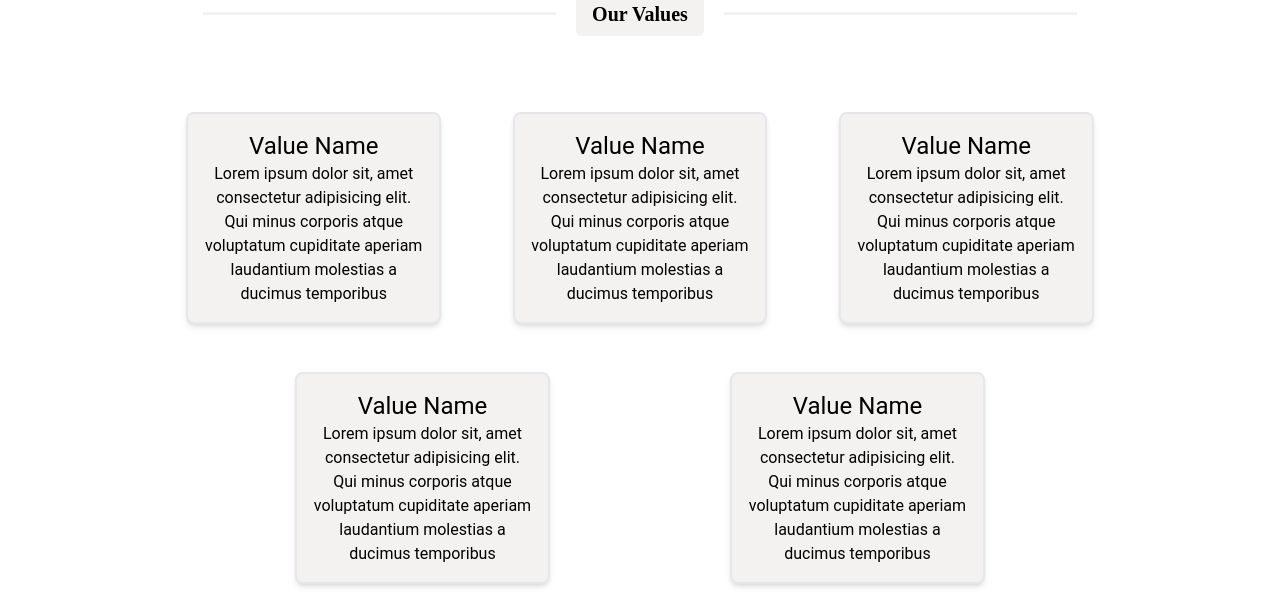
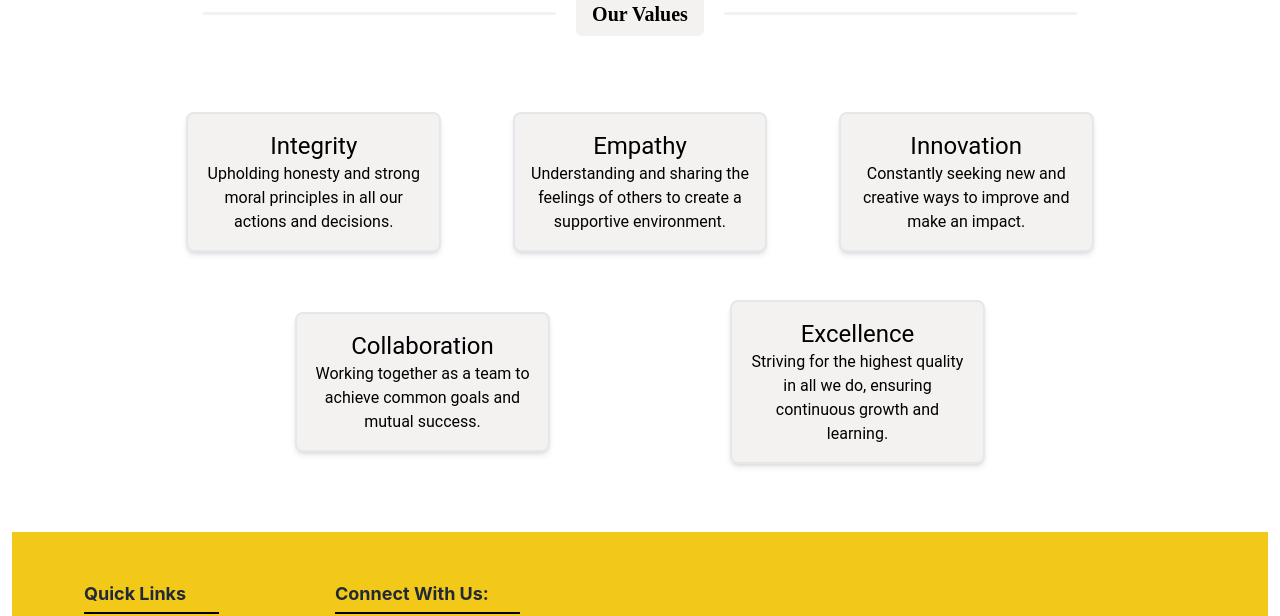
Before and after one commit to hardikh05/Pahal-Website, a React (Create React App) app: page /aboutus in a window 1280 px wide. Shown: the part 2040-2656 px from the top of the page. Built offline with nearby package versions, Linux system fonts and the light colour scheme; grey boxes are pictures that could not be loaded.

Commit message:
Update data.js

```diff
--- a/src/data.js
+++ b/src/data.js
@@ -46,27 +46,27 @@ const reviews = [
 
 export const value = [
   {
-      name: "Value Name",
-      value : "Lorem ipsum dolor sit, amet consectetur adipisicing elit. Qui minus corporis atque voluptatum cupiditate aperiam laudantium molestias a ducimus temporibus"
-  }
-  ,
-  {
-      name: "Value Name",
-      value : "Lorem ipsum dolor sit, amet consectetur adipisicing elit. Qui minus corporis atque voluptatum cupiditate aperiam laudantium molestias a ducimus temporibus"
+    name: "Integrity",
+    value: "Upholding honesty and strong moral principles in all our actions and decisions."
   },
   {
-      name: "Value Name",
-      value : "Lorem ipsum dolor sit, amet consectetur adipisicing elit. Qui minus corporis atque voluptatum cupiditate aperiam laudantium molestias a ducimus temporibus"
+    name: "Empathy",
+    value: "Understanding and sharing the feelings of others to create a supportive environment."
   },
   {
-      name: "Value Name",
-      value : "Lorem ipsum dolor sit, amet consectetur adipisicing elit. Qui minus corporis atque voluptatum cupiditate aperiam laudantium molestias a ducimus temporibus"
+    name: "Innovation",
+    value: "Constantly seeking new and creative ways to improve and make an impact."
   },
   {
-      name: "Value Name",
-      value : "Lorem ipsum dolor sit, amet consectetur adipisicing elit. Qui minus corporis atque voluptatum cupiditate aperiam laudantium molestias a ducimus temporibus"
+    name: "Collaboration",
+    value: "Working together as a team to achieve common goals and mutual success."
+  },
+  {
+    name: "Excellence",
+    value: "Striving for the highest quality in all we do, ensuring continuous growth and learning."
   }
-]
+];
+
 
 
 
```
